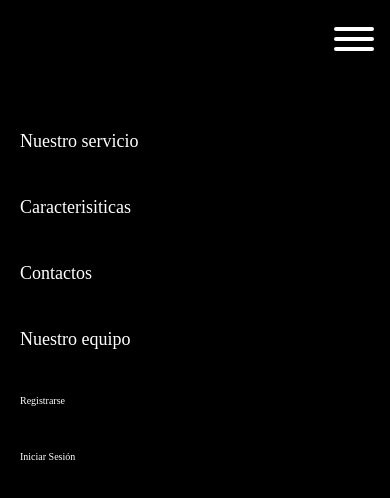
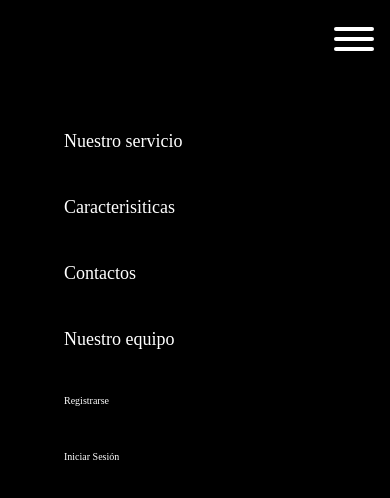
Before and after one commit to SofiDevO/proyecto--fullstack, a React (Vite) app in the folder frontend/CodeJourney/: page / in a window 390 px wide. Shown: the top 498 px of the page. Built offline with nearby package versions, Linux system fonts and the light colour scheme.

Commit message:
Se agrega componente header. No esta terminado

```diff
--- a/frontend/CodeJourney/src/assets/components/Header/Header.css
+++ b/frontend/CodeJourney/src/assets/components/Header/Header.css
@@ -91,7 +91,7 @@ a {
     gap: 4.5rem;
     padding: 0;
     text-align: left;
-    padding: 0 20px;
-    width: 100%;
+    padding: 0 0 0 64px;
+    width: 42%;
   }
 }
```
